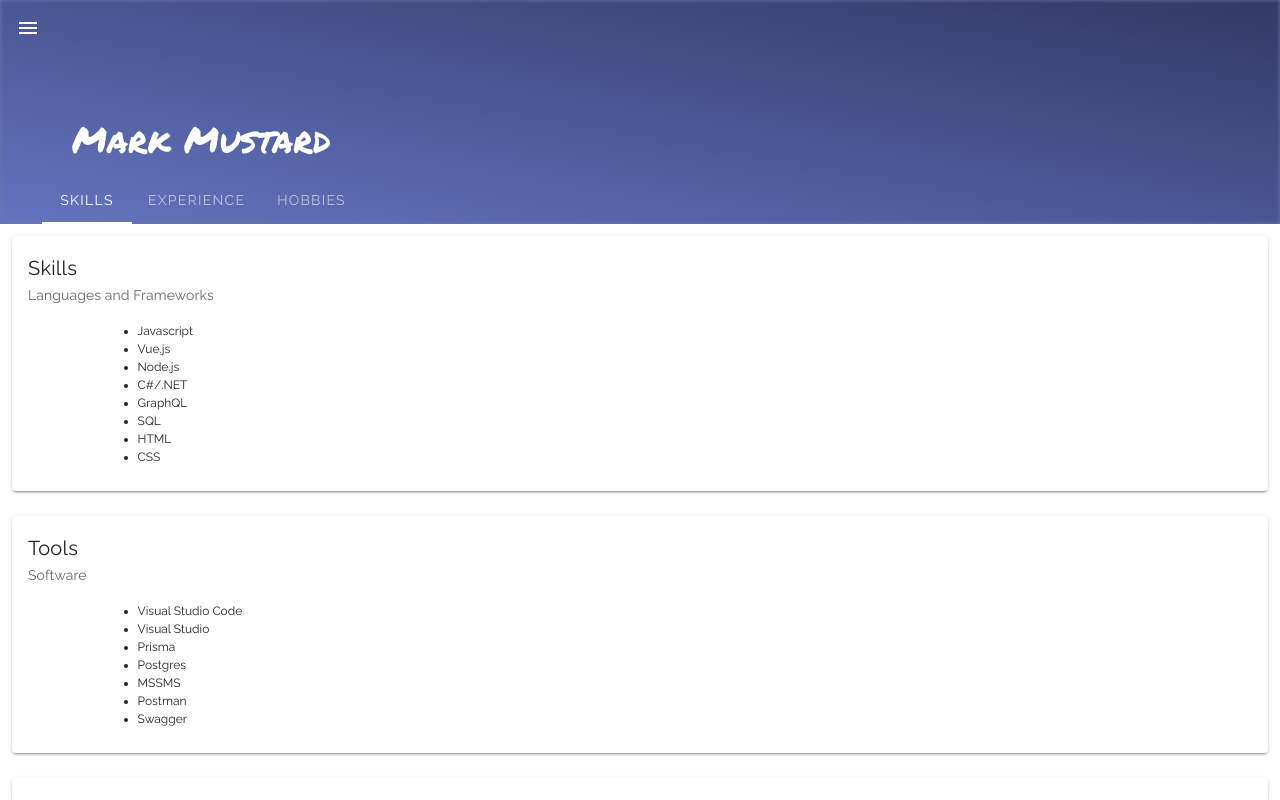
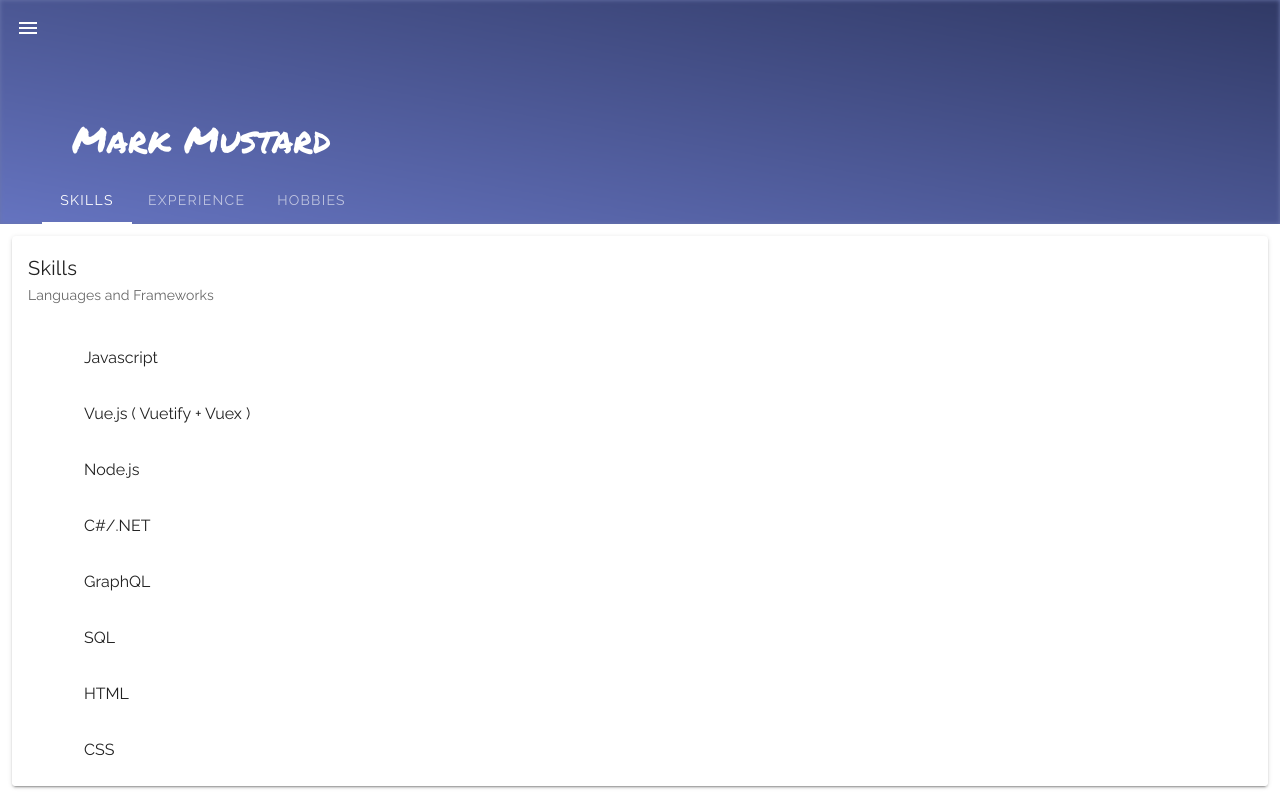
Before and after one commit to Colonel3mustard/markmustard, a Vue app: page / in a window 1280 px wide. Built offline with nearby package versions, Linux system fonts and the light colour scheme.

Commit message:
small changes and icons

```diff
--- a/src/components/Skills.vue
+++ b/src/components/Skills.vue
@@ -3,57 +3,203 @@
     <v-card class="card">
       <v-card-title>Skills</v-card-title>
       <v-card-subtitle>Languages and Frameworks</v-card-subtitle>
-            <ul class="list">
-                <li class="listItem">Javascript</li>
-                <li class="listItem">Vue.js</li>
-                <li class="listItem">Node.js</li>
-                <li class="listItem">C#/.NET</li>
-                <li class="listItem">GraphQL</li>
-                <li class="listItem">SQL</li>
-                <li class="listItem">HTML</li>
-                <li class="listItem">CSS</li>
-            </ul>
+      <v-list disabled>
+
+        <v-list-item>
+          <v-list-item-avatar tile>
+            <v-img src="@/assets/js.png"></v-img>
+          </v-list-item-avatar>
+          <v-list-item-content>
+            <v-list-item-title>Javascript</v-list-item-title>
+          </v-list-item-content>
+        </v-list-item>
+
+        <v-list-item>
+          <v-list-item-avatar tile>
+            <v-img src="@/assets/logo.png"></v-img>
+          </v-list-item-avatar>
+          <v-list-item-content>
+            <v-list-item-title>Vue.js ( Vuetify + Vuex )</v-list-item-title>
+          </v-list-item-content>
+        </v-list-item>
+
+        <v-list-item>
+          <v-list-item-avatar tile>
+            <v-img src="@/assets/node.png"></v-img>
+          </v-list-item-avatar>
+          <v-list-item-content>
+            <v-list-item-title>Node.js</v-list-item-title>
+          </v-list-item-content>
+        </v-list-item>
+
+        <v-list-item>
+          <v-list-item-avatar tile>
+            <v-img src></v-img>
+          </v-list-item-avatar>
+          <v-list-item-content>
+            <v-list-item-title>C#/.NET</v-list-item-title>
+          </v-list-item-content>
+        </v-list-item>
+
+        <v-list-item>
+          <v-list-item-avatar tile>
+            <v-img src></v-img>
+          </v-list-item-avatar>
+          <v-list-item-content>
+            <v-list-item-title>GraphQL</v-list-item-title>
+          </v-list-item-content>
+        </v-list-item>
+
+        <v-list-item>
+          <v-list-item-avatar tile>
+            <v-img src></v-img>
+          </v-list-item-avatar>
+          <v-list-item-content>
+            <v-list-item-title>SQL</v-list-item-title>
+          </v-list-item-content>
+        </v-list-item>
+
+        <v-list-item>
+          <v-list-item-avatar tile>
+            <v-img src></v-img>
+          </v-list-item-avatar>
+          <v-list-item-content>
+            <v-list-item-title>HTML</v-list-item-title>
+          </v-list-item-content>
+        </v-list-item>
+
+        <v-list-item>
+          <v-list-item-avatar tile>
+            <v-img src></v-img>
+          </v-list-item-avatar>
+          <v-list-item-content>
+            <v-list-item-title>CSS</v-list-item-title>
+          </v-list-item-content>
+        </v-list-item>
+
+      </v-list>
     </v-card>
     <v-card class="card">
       <v-card-title>Tools</v-card-title>
       <v-card-subtitle>Software</v-card-subtitle>
-            <ul class="list">
-                <li class="listItem">Visual Studio Code</li>
-                <li class="listItem">Visual Studio</li>
-                <li class="listItem">Prisma</li>
-                <li class="listItem">Postgres</li>
-                <li class="listItem">MSSMS</li>
-                <li class="listItem">Postman</li>
-                <li class="listItem">Swagger</li>
-            </ul>
+      <v-list disabled>
+
+        <v-list-item>
+          <v-list-item-avatar tile>
+            <v-img src></v-img>
+          </v-list-item-avatar>
+          <v-list-item-content>
+            <v-list-item-title>Visual Studio Code</v-list-item-title>
+          </v-list-item-content>
+        </v-list-item>
+
+        <v-list-item>
+          <v-list-item-avatar tile>
+            <v-img src></v-img>
+          </v-list-item-avatar>
+          <v-list-item-content>
+            <v-list-item-title>Visual Studio</v-list-item-title>
+          </v-list-item-content>
+        </v-list-item>
+
+        <v-list-item>
+          <v-list-item-avatar tile>
+            <v-img src></v-img>
+          </v-list-item-avatar>
+          <v-list-item-content>
+            <v-list-item-title>Prisma</v-list-item-title>
+          </v-list-item-content>
+        </v-list-item>
+
+        <v-list-item>
+          <v-list-item-avatar tile>
+            <v-img src></v-img>
+          </v-list-item-avatar>
+          <v-list-item-content>
+            <v-list-item-title>Postgres</v-list-item-title>
+          </v-list-item-content>
+        </v-list-item>
+
+        <v-list-item>
+          <v-list-item-avatar tile>
+            <v-img src></v-img>
+          </v-list-item-avatar>
+          <v-list-item-content>
+            <v-list-item-title>MSSMS</v-list-item-title>
+          </v-list-item-content>
+        </v-list-item>
+
+        <v-list-item>
+          <v-list-item-avatar tile>
+            <v-img src></v-img>
+          </v-list-item-avatar>
+          <v-list-item-content>
+            <v-list-item-title>Postman</v-list-item-title>
+          </v-list-item-content>
+        </v-list-item>
+
+        <v-list-item>
+          <v-list-item-avatar tile>
+            <v-img src></v-img>
+          </v-list-item-avatar>
+          <v-list-item-content>
+            <v-list-item-title>Swagger</v-list-item-title>
+          </v-list-item-content>
+        </v-list-item>
+
+      </v-list>
     </v-card>
     <v-card class="card">
       <v-card-title>Proficiencies</v-card-title>
       <v-card-subtitle>Industry Knowledge</v-card-subtitle>
-            <ul class="list">
-                <li class="listItem">Object Oriented Programming (OOP)</li>
-                <li class="listItem">Test Driven Development</li>
-                <li class="listItem">Web Development</li>
-                <li class="listItem">Agile Methodologies</li>
-                <li class="listItem">Database Design</li>
-            </ul>
+      <v-list disabled>
+
+        <v-list-item>
+
+          <v-list-item-content>
+            <v-list-item-title>Web Development</v-list-item-title>
+          </v-list-item-content>
+        </v-list-item>
+
+        <v-list-item>
+
+          <v-list-item-content>
+            <v-list-item-title>Object Oriented Programming (OOP)</v-list-item-title>
+          </v-list-item-content>
+        </v-list-item>
+
+        <v-list-item>
+
+          <v-list-item-content>
+            <v-list-item-title>Test Driven Development</v-list-item-title>
+          </v-list-item-content>
+        </v-list-item>
+
+        <v-list-item>
+
+          <v-list-item-content>
+            <v-list-item-title>Agile Methodologies</v-list-item-title>
+          </v-list-item-content>
+        </v-list-item>
+
+        <v-list-item>
+
+          <v-list-item-content>
+            <v-list-item-title>Database Design</v-list-item-title>
+          </v-list-item-content>
+        </v-list-item>
+
+      </v-list>
     </v-card>
   </v-container>
 </template>
 
+
 <style scoped>
-.icon{
+.icon {
   max-height: 50px;
 }
-.list{
-    padding-left: 10%;
-    padding-bottom: 2%;
-
-}
-.listItem{
-    font-size: 0.5em
-}
-.card{
+.card {
   margin-bottom: 2%;
 }
 </style>
--- a/src/components/Tabs.vue
+++ b/src/components/Tabs.vue
@@ -28,7 +28,7 @@
         <v-tabs align-with-title>
           <v-tab class="tabTitle">Skills</v-tab>
           <v-tab class="tabTitle">Experience</v-tab>
-          <v-tab class="tabTitle">Hobbies</v-tab>
+          <v-tab class="tabTitle">Hobbies </v-tab>
           <v-tab-item>
             <Skills />
           </v-tab-item>
```
Also changed, not shown: src/assets/node.png (added), src/components/Experience.vue (line endings or trailing spaces), src/components/Hobbies.vue (line endings or trailing spaces). Lines whose indentation alone changed are shown as unchanged.
